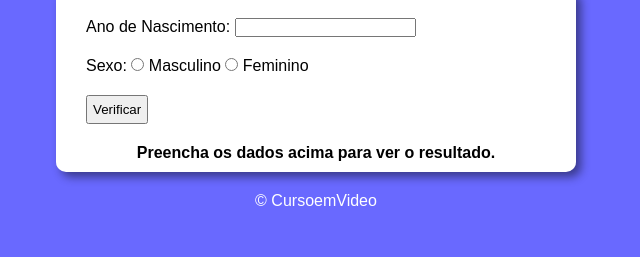
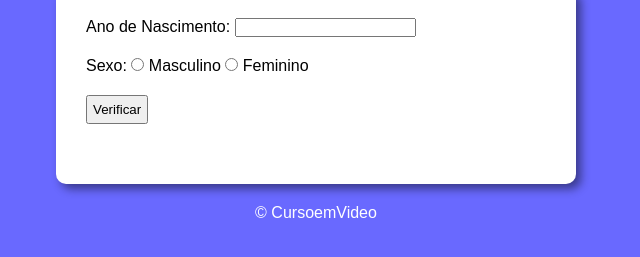
Before and after one commit to renatogomesf/javascript, a plain HTML site: page exercicios/exercicio/aula12ex03/index.html in a window 1280 px wide. Shown: the part 89-346 px from the top of the page, without its empty margins (324-964 px from the left). Drawn offline with Linux system fonts and the light colour scheme.

Commit message:
correção

```diff
--- a/exercicios/exercicio/aula12ex03/index.html
+++ b/exercicios/exercicio/aula12ex03/index.html
@@ -30,9 +30,8 @@
                 <input type="button" value="Verificar" onclick="verificar()">
             </div>
         </form>
-        <div class="res">
-            <p>Preencha os dados acima para ver o resultado.</p>
-        </div>
+        <div class="texto"></div>
+        <div class="res"></div>
     </main>
     <footer>
         <p>&copy; CursoemVideo</p>
--- a/exercicios/exercicio/aula12ex03/script.js
+++ b/exercicios/exercicio/aula12ex03/script.js
@@ -3,6 +3,7 @@ function verificar() {
     var ano = data.getFullYear()
     var fano = document.getElementById('iano')
     var res = document.querySelector('.res')
+    var texto = document.querySelector('.texto')
 
     //"fano.value.length": checa se a caixa está vazia.
     if (fano.value.length == 0 || fano.value > ano) {
@@ -51,7 +52,7 @@ function verificar() {
             }
         }
 
-        res.innerHTML = `${genero}, ${idade} anos.`
+        texto.innerHTML = `${genero}, ${idade} anos.`
         res.appendChild(img)
     }
 }
--- a/exercicios/exercicio/aula12ex03/style.css
+++ b/exercicios/exercicio/aula12ex03/style.css
@@ -42,16 +42,24 @@ input[type=button] {
     padding: 5px;
 }
 
+.texto {
+    text-align: center;
+    margin: 5px;
+    font-weight: bold;
+}
+
 .res {
     text-align: center;
     font-weight: bold;
+    padding: 15px;
 }
 
 img {
     display: block;
     margin: auto;
     border-radius: 50%;
-    padding: 15px;
+    box-shadow: 5px 5px 10px black;
+
 
 }
 
```
